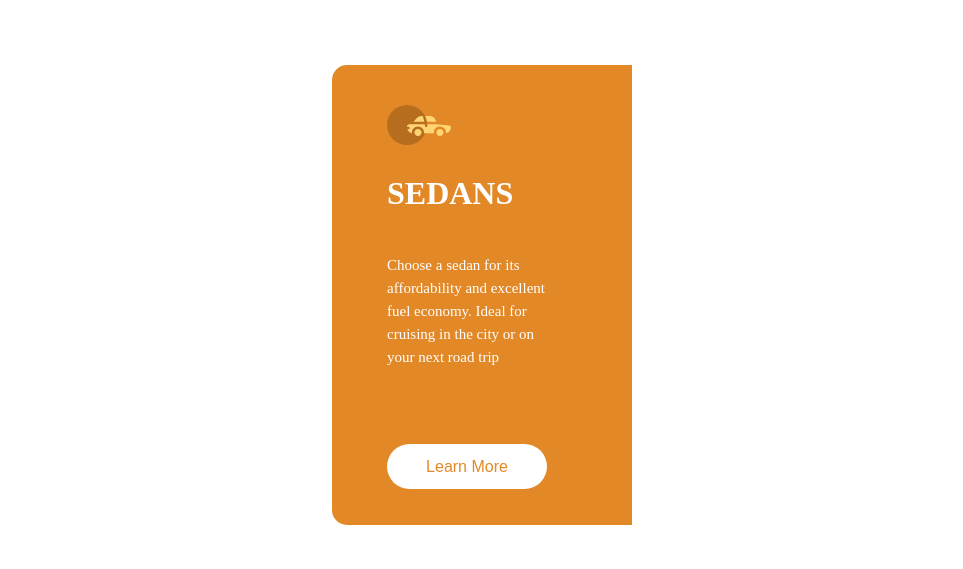
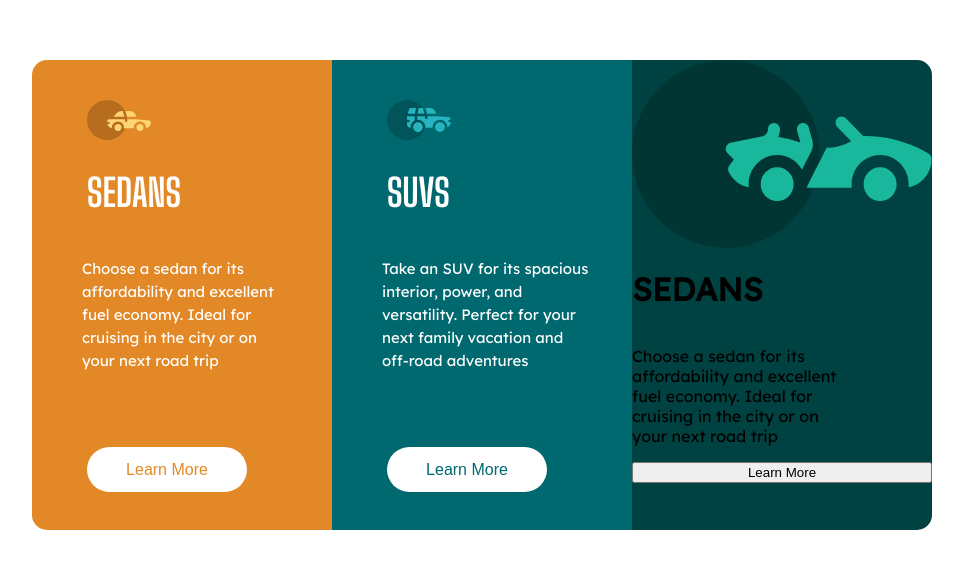
Before and after one commit to hosseinlight84/3-column-preview-card-component, a plain HTML site: page index.html in a window 1280 px wide. Shown: the part 105-674 px from the top of the page, without its empty margins (158-1121 px from the left). Drawn offline with Linux system fonts and the light colour scheme.

Commit message:
2/3 of project + add font

```diff
--- a/index.html
+++ b/index.html
@@ -9,17 +9,39 @@
 </head>
 <body>
     <div id="container">
-      <div id="orng-div">
-        <div class="content">
-        <img class="icon" src="/images/icon-sedans.svg" alt="icon">
-        <h1 class="h1">SEDANS</h1>
-        <p class="p">  Choose a sedan for its affordability and excellent fuel economy. Ideal
-          for cruising in the city or on your next road trip</p>
-          <button class="buttton">Learn More</button>
+      <!-- ------------------start of orange card -------------------------- -->
+
+      <div id="box-1">
+        <div id="content">
+        <img id="icon" src="/images/icon-sedans.svg" alt="icon">
+        <h1 id="h1">SEDANS</h1>
+        <p id="p">  Choose a sedan for its <br> affordability and excellent <br> fuel economy. Ideal
+          for <br> cruising in the city or on <br> your next road trip</p>
+          <button id="buttton">Learn More</button>
       </div>
 
+            <!-- ------------------end of orange card -------------------------- -->
+
+             <!--start of blue card(with inline style for p tag , button and icon)-->
 
     </div>
+    <div id="box-2">
+      <img id="icon-2" src="/images/icon-suvs.svg" alt="icon">
+      <h1 id="h1-2">SUVS</h1>
+      <p id="p-2">Take an SUV for its spacious <br> interior, power, and <br> versatility. Perfect
+        for your <br> next family vacation and <br> off-road adventures</p>
+        <button id="button-2">Learn More</button>
+    </div>
+    <div>
+      <div id="box-3">
+        <img id="icon-3" src="/images/icon-luxury.svg" alt="icon">
+        <h1 id="h1-3">SEDANS</h1>
+        <p id="p-3">  Choose a sedan for its <br> affordability and excellent <br> fuel economy. Ideal
+          for <br> cruising in the city or on <br> your next road trip</p>
+          <button id="buttton-3">Learn More</button>
+    </div>
+
+              <!-- ------------------end of blue card------------------------------>
 
 
     <!-- Challenge by <a href="https://www.frontendmentor.io?ref=challenge" target="_blank">Frontend Mentor</a>.
--- a/style.css
+++ b/style.css
@@ -1,37 +1,89 @@
+@import url("https://fonts.googleapis.com/css2?family=Big+Shoulders+Display:wght@700&family=Lexend+Deca&display=swap");
 #container {display:flex;
-            flex-direction: column;
+            flex-direction: row;
             position:absolute;
             top:50%;
             left:50%;
             transform:translate(-50% , -50%);
+            font-family:'Lexend Deca';
 }
 
-#orng-div {   width:300px;
-              height: 460px ;
+#box-1 {      width:300px;
+              height: 470px ;
               background-color:hsl(31, 77%, 52%);
               border-radius: 15px 0px 0px 15px ;
               display:flex;
               flex-direction: column;
 }
-.icon { position: absolute;
+
+#icon { position: fixed;
         left: 55px;
-        top: 40px;
+        top: 40px;  }
+
+#h1 {     color: white;
+          margin:110px 0px 12px 55px ;
+          font-family: "Big Shoulders Display";
+          font-weight: 700;
+          font-size:38px;
+
 }
-.h1 {     color: white;
-          margin:110px 0px 12px 55px ;
-}
-.p {  color: white;
-      margin: 30px 80px 0px 55px ;
+#p {  color: white;
+      margin: 30px 50px 0px 50px ;
       position: absolute;
       font-size: 15px;
       line-height: 23px;
+      font-family: "Lexend Deca";
+      font-weight: 400;
+
 }
- .buttton {  border-width: 0px;
+
+#buttton {  border-width: 0px;
              background-color: white;
              border-radius: 25px;
              width: 160px;
              height:45px;
              font-size: 16px;
              color:hsl(31, 77%, 52%);
-             margin: 220px 80px 0px 55px ;
+             margin: 220px 80px 0px 55px ;}
+
+            /*=------ for secend card (dark cyan) --------*/
+#box-2 {   width:300px;
+            height: 470px ;
+            background-color:hsl(184, 100%, 22%);
+            align-self: flex-end;}
+
+#icon-2 { position: fixed;
+          margin-left:55px;
+          top: 40px;  }
+
+#h1-2 { color: white;
+        margin:110px 0px 12px 55px ;
+        font-family: "Big Shoulders Display";
+        font-weight: 700;
+        font-size:38px;  }
+
+#p-2 {  color: white;
+        margin: 30px 3px 0px 50px ;
+        position: absolute;
+        font-size: 15px;
+        line-height: 23px;
+        font-family: "Lexend Deca";
+        font-weight: 400;}
+
+#button-2 {  border-width: 0px;
+            background-color: white;
+            border-radius: 25px;
+            width: 160px;
+            height:45px;
+            font-size: 16px;
+            color:hsl(184, 100%, 22%);
+            margin: 220px 80px 0px 55px ;}
+
+            /*=------ for secend card (Very dark cyan) --------*/
+#box-3 {     width:300px;
+             height: 470px ;
+             background-color:hsl(179, 100%, 13%);
+             border-radius: 0px 15px 15px 0px ;
+             display:flex;
+             flex-direction: column;
 }
```
